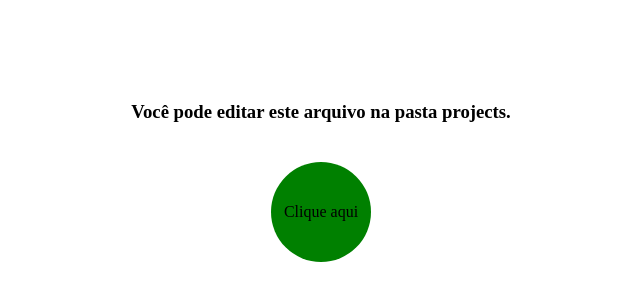
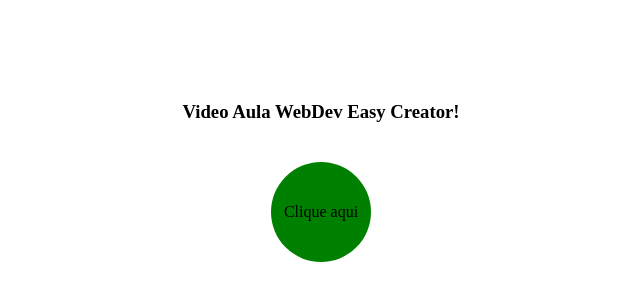
Before and after one commit to MarvimXD/videoaula, a plain HTML site: page index.html in a window 1280 px wide. Shown: the part 288-588 px from the top of the page, without its empty margins (319-959 px from the left). Drawn offline with Linux system fonts and the light colour scheme.

Commit message:
Atualizacao: Mudei o texto central

```diff
--- a/index.html
+++ b/index.html
@@ -10,7 +10,7 @@
 </head>
 <body>
     <div id="div-center">
-        <h3>Você pode editar este arquivo na pasta projects.</h3>
+        <h3>Video Aula WebDev Easy Creator!</h3>
         <div onclick="color()" id="javascript-change-color">Clique aqui</div>
     </div>
 </body>
```
